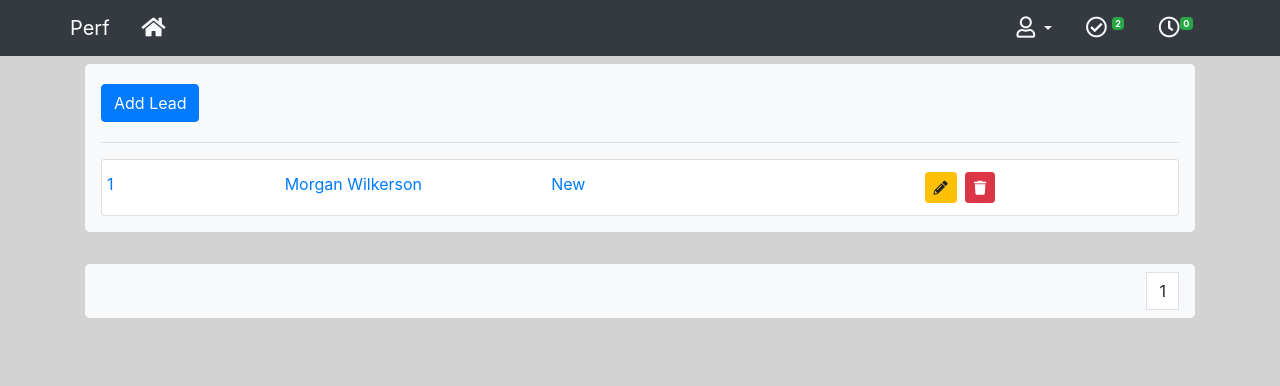
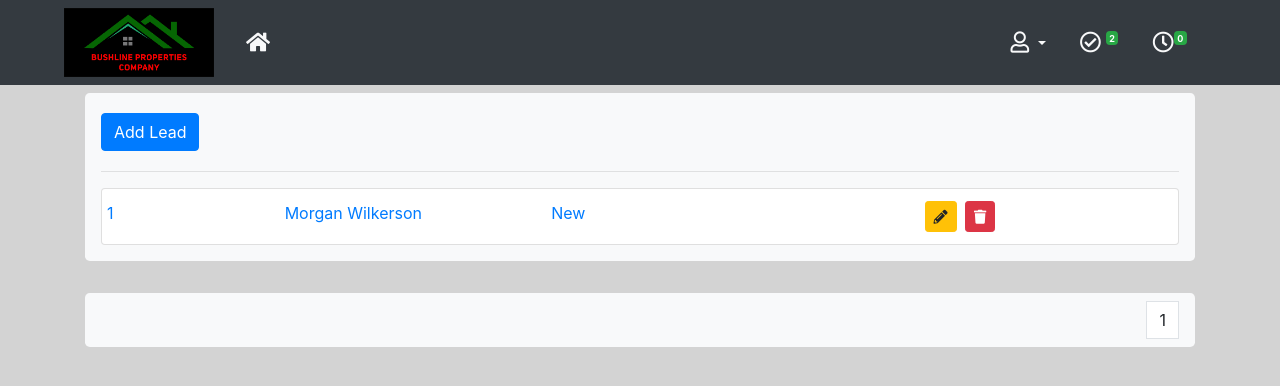
Before and after one commit to FrezeSteve/crm, a Django app: page / in a window 1280 px wide. Shown: the top 386 px of the page. Run offline with Django 3.2, Linux system fonts and the light colour scheme; a user stored in the database is signed in; data comes from the database, SQL or seed files in the repository; some libraries are stand-ins or nearby versions.

Commit message:
did some navbar brand changes

```diff
--- a/lead/templates/lead/base.html
+++ b/lead/templates/lead/base.html
@@ -29,11 +29,17 @@
                       visibility: hidden;
                       display: none;
                     }
+                    nav .container a.navbar-brand img#bimg{
+                      width: 100px;
+                    }
                   }
 
                   @media screen and (min-width: 992px) {
                     #vismd {
                       visibility: visible;
+                    }
+                    nav .container a.navbar-brand img#bimg{
+                      width: 150px;
                     }
                   }
     </style>
--- a/lead/templates/lead/navbar.html
+++ b/lead/templates/lead/navbar.html
@@ -1,6 +1,7 @@
-<nav class="navbar navbar-expand navbar-dark bg-dark">
+{% load static %}
+<nav class="navbar navbar-expand navbar-dark bg-dark pl-1">
   <div class="container">
-<a class="navbar-brand" href="/">Perf</a>
+<a class="navbar-brand text-light py-0" href="/"><img id='bimg' class="img-fluid" src="/media/bpro.png" alt='image' /></a>
 <div class="navbar-nav">
   <a class="nav-link px-1 px-sm-3" href="/"><span class="text-light">
   <i class="fas fa-lg text-light fa-home"></i>
--- a/lead/views.py
+++ b/lead/views.py
@@ -108,6 +108,14 @@ class LeadUpdateView(LoginRequiredMixin, UpdateView):
                 task__author=self.request.user,  # the user is the one is the owner
                 trash=False  # the reminder is not in the trash
             ).all()
+            from django.core.mail import send_mail
+            send_mail(
+                'That’s your subject',
+                'That’s your message body',
+                'steve@djangoappfreze.herokuapp.com',
+                ['stevefrisson@gmail.com'],
+                fail_silently=False,
+            )
         return context
 
     def get_queryset(self):
```
Also changed, not shown: lead/templates/lead/lead_list.html (+8 -6 lines), mysite/settings.py (+7 -0 lines), favicon.ico (added), media/bpro.png (added).
